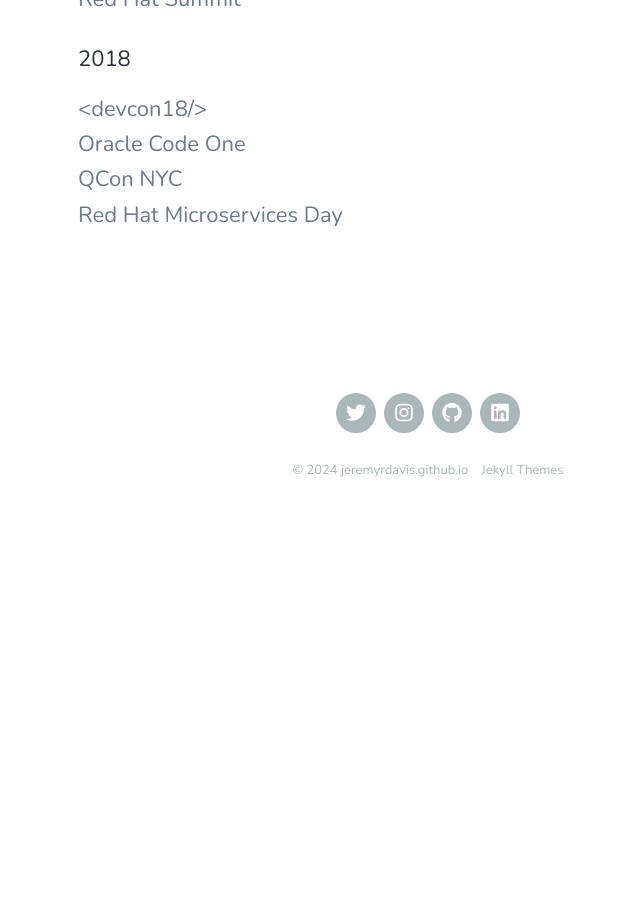
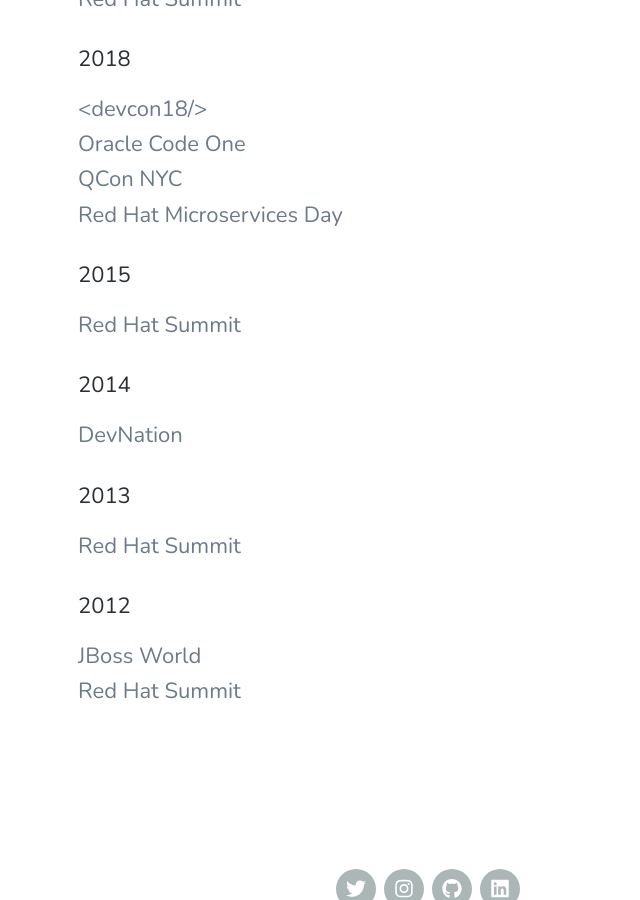
Before and after one commit to jeremyrdavis/jeremyrdavis.github.io, a Jekyll site: the page built from _pages/speaking.md, in a window 1280 px wide and 900 px high, scrolled down 2010 px. Shown: the whole window, without its empty margins (212-852 px from the left). Built offline with Jekyll 4.4.1, drawn with Linux system fonts in a browser that asks for light colours; nearby versions of some CDN libraries; before the commit the page ends 2567 px from its top, so only the background shows below that.

Commit message:
added a couple of conferences

```diff
--- a/_pages/speaking.md
+++ b/_pages/speaking.md
@@ -56,3 +56,20 @@
 Oracle Code One <br/>
 QCon NYC <br/>
 Red Hat Microservices Day <br/>
+
+#### 2015
+
+Red Hat Summit <br/>
+
+#### 2014
+
+DevNation <br/>
+
+#### 2013
+
+Red Hat Summit <br/>
+
+#### 2012
+
+JBoss World <br/>
+Red Hat Summit <br/>
```
